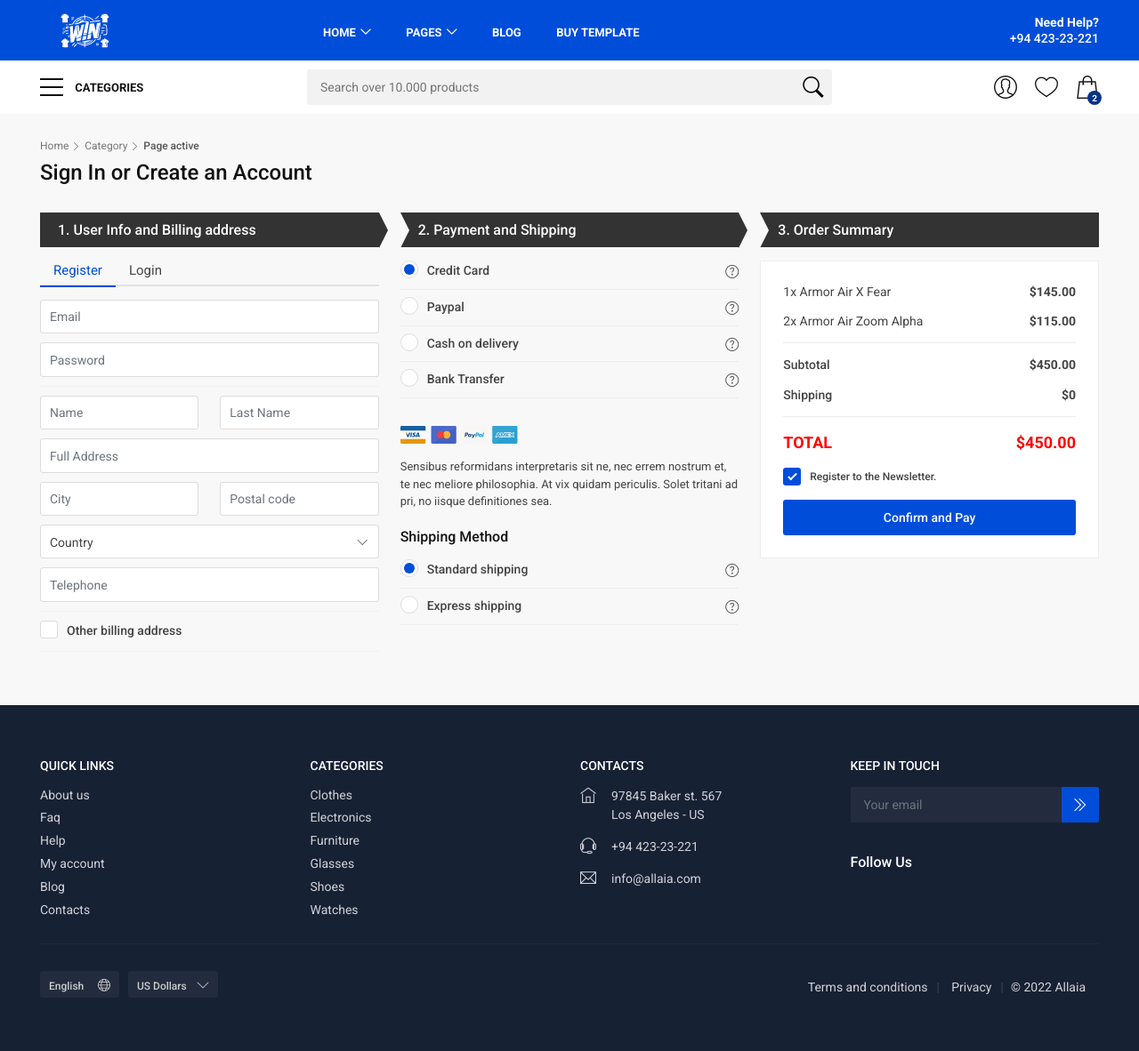
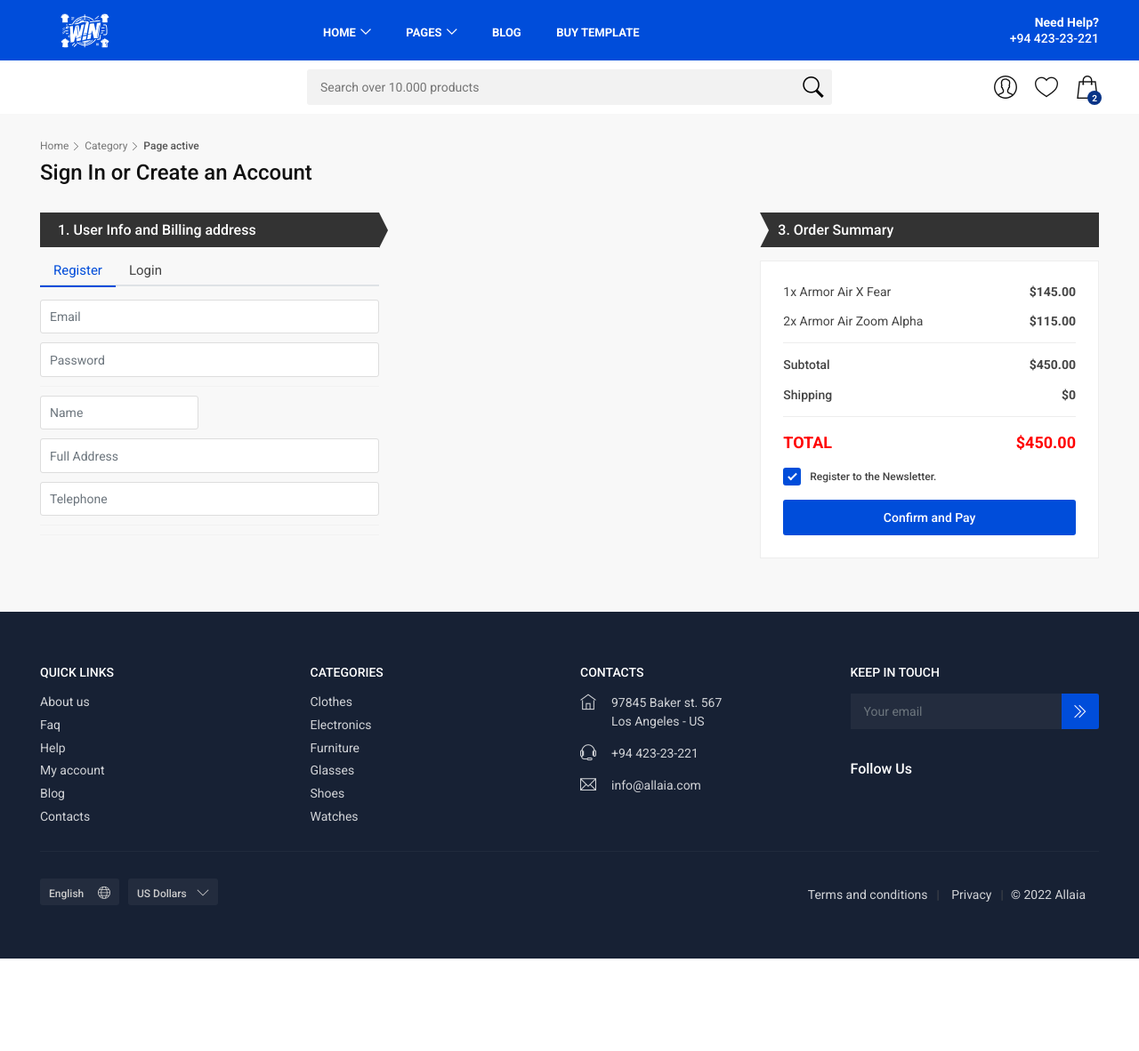
Before and after one commit to phanhung2004/D---n-1, a PHP site: page /index.php?act=checkout in a window 1280 px wide. Shown: the whole page at 89% size. After the commit the page ends 1078 px from the top, so only its background shows below. Run offline with PHP 8.4, Linux system fonts and the light colour scheme.

Commit message:
update login and chechout header

```diff
--- a/html/product-detail-1.html
+++ b/html/product-detail-1.html
@@ -10,7 +10,7 @@
     <title>Allaia | Bootstrap eCommerce Template - ThemeForest</title>
 
     <!-- Favicons-->
-    <link rel="shortcut icon" href="img/favicon.ico" type="image/x-icon">
+    <link rel="shortcut icon" href="img/logo_quanao.svg" type="image/x-icon">
     <link rel="apple-touch-icon" type="image/x-icon" href="img/apple-touch-icon-57x57-precomposed.png">
     <link rel="apple-touch-icon" type="image/x-icon" sizes="72x72" href="img/apple-touch-icon-72x72-precomposed.png">
     <link rel="apple-touch-icon" type="image/x-icon" sizes="114x114" href="img/apple-touch-icon-114x114-precomposed.png">
@@ -44,7 +44,7 @@
 				<div class="row small-gutters">
 					<div class="col-xl-3 col-lg-3 d-lg-flex align-items-center">
 						<div id="logo">
-							<a href="index.html"><img src="img/logo.svg" alt="" width="100" height="35"></a>
+							<a href="index.html"><img src="img/logo_quanao.svg" alt="" width="100" height="55" style="filter: brightness(0) invert(1);"></a>
 						</div>
 					</div>
 					<nav class="col-xl-6 col-lg-7">
--- a/html/view/checkout.php
+++ b/html/view/checkout.php
@@ -48,24 +48,24 @@
 								<div class="col-6 form-group pr-1">
 									<input type="text" class="form-control" placeholder="Name">
 								</div>
-								<div class="col-6 form-group pl-1">
+								<!-- <div class="col-6 form-group pl-1">
 									<input type="text" class="form-control" placeholder="Last Name">
-								</div>
+								</div> -->
 							</div>
 							<!-- /row -->
 							<div class="form-group">
 								<input type="text" class="form-control" placeholder="Full Address">
 							</div>
 							<div class="row no-gutters">
-								<div class="col-6 form-group pr-1">
+								<!-- <div class="col-6 form-group pr-1">
 									<input type="text" class="form-control" placeholder="City">
-								</div>
-								<div class="col-6 form-group pl-1">
+								</div> -->
+								<!-- <div class="col-6 form-group pl-1">
 									<input type="text" class="form-control" placeholder="Postal code">
-								</div>
+								</div> -->
 							</div>
 							<!-- /row -->
-							<div class="row no-gutters">
+							<!-- <div class="row no-gutters">
 								<div class="col-md-12 form-group">
 									<div class="custom-select-form">
 										<select class="wide add_bottom_15" name="country" id="country">
@@ -76,41 +76,41 @@
 										</select>
 									</div>
 								</div>
-							</div>
+							</div> -->
 							<!-- /row -->
 							<div class="form-group">
 								<input type="text" class="form-control" placeholder="Telephone">
 							</div>
 							<hr>
-							<div class="form-group">
+							<!-- <div class="form-group">
 								<label class="container_check" id="other_addr">Other billing address
 								  <input type="checkbox">
 								  <span class="checkmark"></span>
 								</label>
-							</div>
+							</div> -->
 							<div id="other_addr_c" class="pt-2">
 							<div class="row no-gutters">
 								<div class="col-6 form-group pr-1">
 									<input type="text" class="form-control" placeholder="Name">
 								</div>
-								<div class="col-6 form-group pl-1">
+								<!-- <div class="col-6 form-group pl-1">
 									<input type="text" class="form-control" placeholder="Last Name">
-								</div>
+								</div> -->
 							</div>
 							<!-- /row -->
 							<div class="form-group">
 								<input type="text" class="form-control" placeholder="Full Address">
 							</div>
 							<div class="row no-gutters">
-								<div class="col-6 form-group pr-1">
+								<!-- <div class="col-6 form-group pr-1">
 									<input type="text" class="form-control" placeholder="City">
 								</div>
 								<div class="col-6 form-group pl-1">
 									<input type="text" class="form-control" placeholder="Postal code">
-								</div>
+								</div> -->
 							</div>
 							<!-- /row -->
-							<div class="row no-gutters">
+							<!-- <div class="row no-gutters">
 								<div class="col-md-12 form-group">
 									<div class="custom-select-form">
 										<select class="wide add_bottom_15" name="country" id="country_2">
@@ -121,7 +121,7 @@
 										</select>
 									</div>
 								</div>
-							</div>
+							</div> -->
 							<!-- /row -->
 							<div class="form-group">
 								<input type="text" class="form-control" placeholder="Telephone">
@@ -132,8 +132,8 @@
 						</div>
 						<!-- /tab_1 -->
 					  <div class="tab-pane fade" id="tab_2" role="tabpanel" aria-labelledby="tab_2" style="position: relative;">
-						  <a href="#0" class="social_bt facebook">Login con Facebook</a>
-						  <a href="#0" class="social_bt google">Login con Google</a>
+						  <!-- <a href="#0" class="social_bt facebook">Login con Facebook</a>
+						  <a href="#0" class="social_bt google">Login con Google</a> -->
 						  <div class="form-group">
 								<input type="email" class="form-control" placeholder="Email">
 							</div>
@@ -141,12 +141,12 @@
 								<input type="password" class="form-control" placeholder="Password" name="password_in" id="password_in">
 							</div>
 						  	<div class="clearfix add_bottom_15">
-								<div class="checkboxes float-start">
+								<!-- <div class="checkboxes float-start">
 									<label class="container_check">Remember me
 										<input type="checkbox">
 										<span class="checkmark"></span>
 									</label>
-								</div>
+								</div> -->
 								<div class="float-end"><a id="forgot" href="#0">Lost Password?</a></div>
 							</div>
 							  <div id="forgot_pw">
@@ -165,7 +165,7 @@
 					<!-- /step -->
 				</div>
 				<div class="col-lg-4 col-md-6">
-					<div class="step middle payments">
+					<!-- <div class="step middle payments">
 						<h3>2. Payment and Shipping</h3>
 							<ul>
 								<li>
@@ -214,7 +214,7 @@
 
 							</ul>
 
-					</div>
+					</div> -->
 					<!-- /step -->
 
 				</div>
--- a/html/view/header.php
+++ b/html/view/header.php
@@ -163,7 +163,7 @@
 			<div class="container">
 				<div class="row small-gutters">
 					<div class="col-xl-3 col-lg-3 col-md-3">
-						<nav class="categories">
+						<!-- <nav class="categories">
 							<ul class="clearfix">
 								<li><span>
 										<a href="#">
@@ -231,7 +231,7 @@
 									</div>
 								</li>
 							</ul>
-						</nav>
+						</nav> -->
 					</div>
 					<div class="col-xl-6 col-lg-7 col-md-6 d-none d-md-block">
 						<div class="custom-search-input">
@@ -263,7 +263,7 @@
 										</ul>
 										<div class="total_drop">
 											<div class="clearfix"><strong>Total</strong><span>$200.00</span></div>
-											<a href="cart.html" class="btn_1 outline">View Cart</a><a href="checkout.html" class="btn_1">Checkout</a>
+											<a href="index.php?act=cart" class="btn_1 outline">View Cart</a><a href="index.php?act=checkout" class="btn_1">Checkout</a>
 										</div>
 									</div>
 								</div>
@@ -276,8 +276,8 @@
 								<div class="dropdown dropdown-access">
 									<a href="index.php?act=account" class="access_link"><span>Account</span></a>
 									<div class="dropdown-menu">
-										<a href="account.html" class="btn_1">Sign In or Sign Up</a>
-										<ul>
+										<a href="index.php?act=account" class="btn_1">Sign In or Sign Up</a>
+										<!-- <ul>
 											<li>
 												<a href="track-order.html"><i class="ti-truck"></i>Track your Order</a>
 											</li>
@@ -290,7 +290,7 @@
 											<li>
 												<a href="help.html"><i class="ti-help-alt"></i>Help and Faq</a>
 											</li>
-										</ul>
+										</ul> -->
 									</div>
 								</div>
 								<!-- /dropdown-access-->
```
Also changed, not shown: html/view/account.php (+17 -17 lines), 1 other file.
